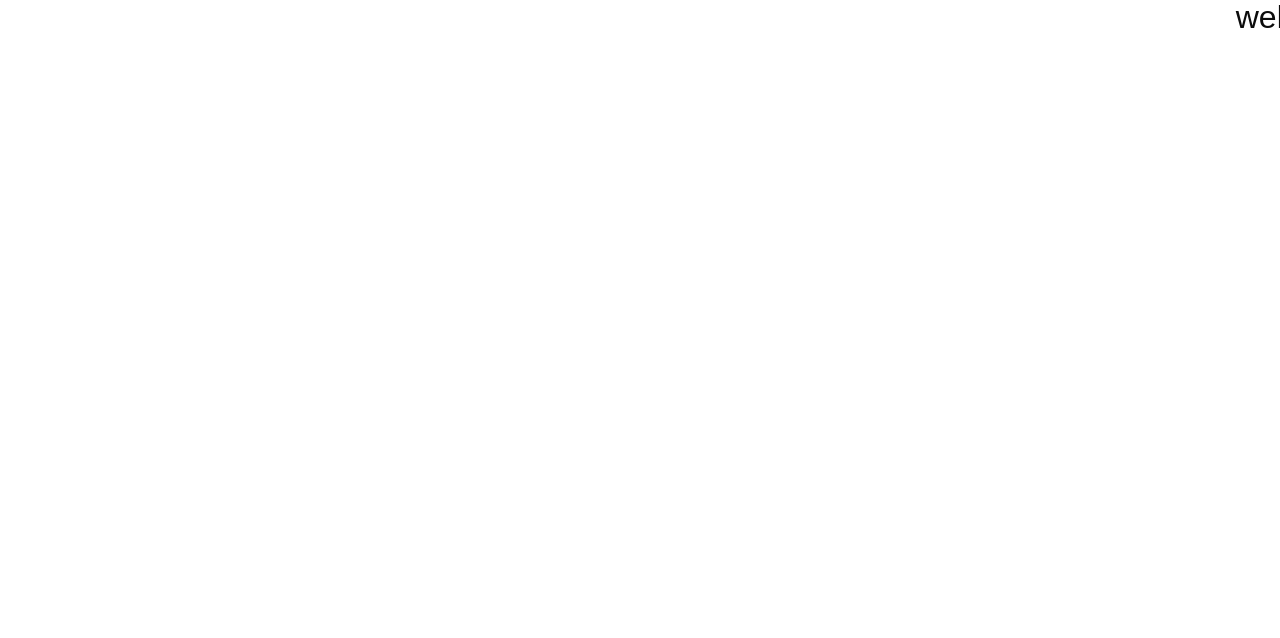
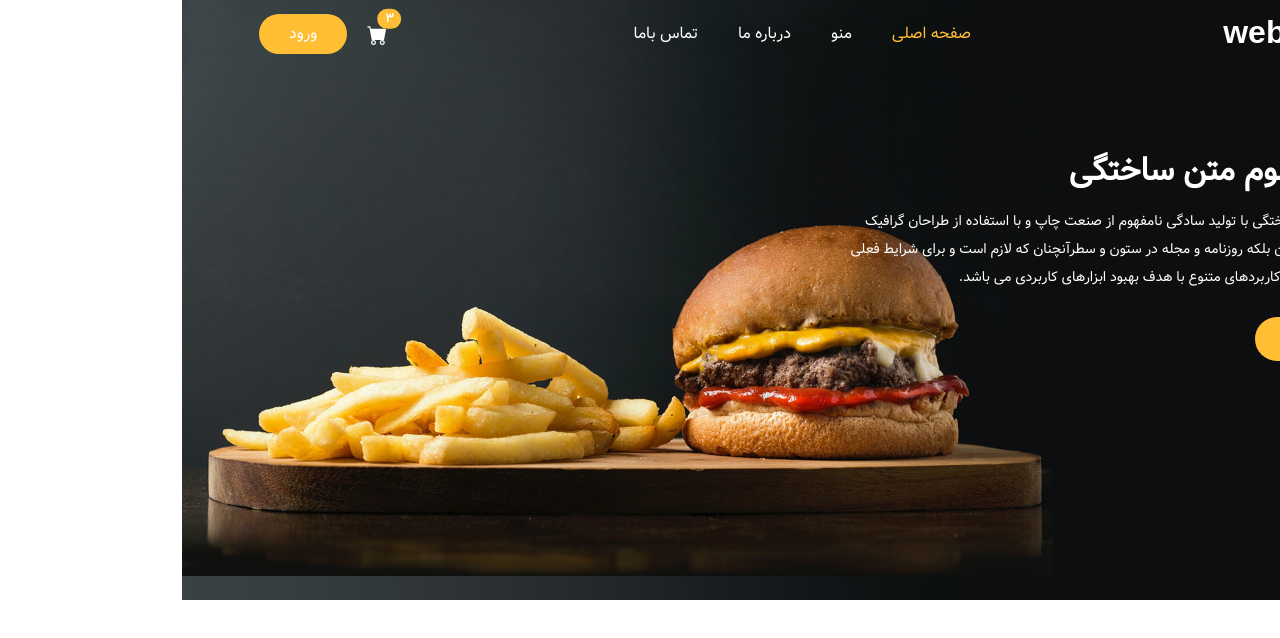
Before and after one commit to Faranehyar/OnlineMarket, a Next.js app: page / in a window 1280 px wide. Shown: the top 638 px of the page. Built offline with nearby package versions, Linux system fonts and the light colour scheme.

Commit message:
import header

```diff
--- a/app/layout.js
+++ b/app/layout.js
@@ -1,5 +1,6 @@
 import BootstrapClient from "@/components/libraries/Bootstrap";
 import "./globals.css";
+import Header from "@/components/layout/header";
 
 
 
@@ -7,6 +8,7 @@ export default function RootLayout({ children }) {
   return (
     <html lang="en" dir="rtl">
       <body >
+        <Header/>
         {children}
         <BootstrapClient />
       </body>
--- /dev/null
+++ b/components/layout/header.js
@@ -0,0 +1,156 @@
+import heroImage from "@/public/images/hero-bg.jpg"
+import Image from "next/image"
+
+export default function Header() {
+    return(
+        <div>
+        <div className="hero_area">
+        <div className="bg-box">
+            <Image src={heroImage} priority alt="hero-image"/>
+        </div>
+
+        <header className="header_section">
+            <div className="container">
+                <nav className="navbar navbar-expand-lg custom_nav-container">
+                    <a className="navbar-brand" href="index.html">
+                        <span>
+                            webprog.io
+                        </span>
+                    </a>
+
+                    <button className="navbar-toggler" type="button" data-bs-toggle="collapse"
+                        data-bs-target="#navbarSupportedContent" aria-controls="navbarSupportedContent"
+                        aria-expanded="false" aria-label="Toggle navigation">
+                        <span className="navbar-toggler-icon"></span>
+                    </button>
+
+                    <div className="collapse navbar-collapse" id="navbarSupportedContent">
+                        <ul className="navbar-nav mx-auto">
+                            <li className="nav-item active">
+                                <a className="nav-link" href="index.html">صفحه اصلی</a>
+                            </li>
+                            <li className="nav-item">
+                                <a className="nav-link" href="menu.html">منو</a>
+                            </li>
+                            <li className="nav-item">
+                                <a className="nav-link" href="about.html">درباره ما</a>
+                            </li>
+                            <li className="nav-item">
+                                <a className="nav-link" href="contact.html">تماس باما</a>
+                            </li>
+                        </ul>
+                        <div className="user_option">
+                            <a className="cart_link position-relative" href="cart.html">
+                                <i className="bi bi-cart-fill text-white fs-5"></i>
+                                <span className="position-absolute top-0 translate-middle badge rounded-pill">
+                                    3
+                                </span>
+                            </a>
+                            <a href="login.html" className="btn-auth">
+                                ورود
+                            </a>
+                        </div>
+                    </div>
+                </nav>
+            </div>
+        </header>
+
+        <section className="slider_section">
+            <div id="customCarousel1" className="carousel slide" data-bs-ride="carousel">
+                <div className="carousel-inner">
+                    <div className="carousel-item active">
+                        <div className="container">
+                            <div className="row">
+                                <div className="col-md-7 col-lg-6">
+                                    <div className="detail-box">
+                                        <h2 className="mb-3 fw-bold">
+                                            لورم ایپسوم متن ساختگی
+                                        </h2>
+                                        <p>
+                                            لورم ایپسوم متن ساختگی با تولید سادگی نامفهوم از صنعت چاپ و با استفاده
+                                            از
+                                            طراحان گرافیک است. چاپگرها و متون بلکه روزنامه و مجله در ستون و
+                                            سطرآنچنان که
+                                            لازم است و برای شرایط فعلی تکنولوژی مورد نیاز و کاربردهای متنوع با هدف
+                                            بهبود
+                                            ابزارهای کاربردی می باشد.
+                                        </p>
+                                        <div className="btn-box">
+                                            <a href="" className="btn1">
+                                                سفارش
+                                            </a>
+                                        </div>
+                                    </div>
+                                </div>
+                            </div>
+                        </div>
+                    </div>
+                    <div className="carousel-item">
+                        <div className="container">
+                            <div className="row">
+                                <div className="col-md-7 col-lg-6">
+                                    <div className="detail-box">
+                                        <h2 className="mb-3 fw-bold">
+                                            لورم ایپسوم متن ساختگی
+                                        </h2>
+                                        <p>
+                                            لورم ایپسوم متن ساختگی با تولید سادگی نامفهوم از صنعت چاپ و با استفاده
+                                            از
+                                            طراحان گرافیک است. چاپگرها و متون بلکه روزنامه و مجله در ستون و
+                                            سطرآنچنان که
+                                            لازم است و برای شرایط فعلی تکنولوژی مورد نیاز و کاربردهای متنوع با هدف
+                                            بهبود
+                                            ابزارهای کاربردی می باشد.
+                                        </p>
+                                        <div className="btn-box">
+                                            <a href="" className="btn1">
+                                                سفارش
+                                            </a>
+                                        </div>
+                                    </div>
+                                </div>
+                            </div>
+                        </div>
+                    </div>
+                    <div className="carousel-item">
+                        <div className="container">
+                            <div className="row">
+                                <div className="col-md-7 col-lg-6">
+                                    <div className="detail-box">
+                                        <h2 className="mb-3 fw-bold">
+                                            لورم ایپسوم متن ساختگی
+                                        </h2>
+                                        <p>
+                                            لورم ایپسوم متن ساختگی با تولید سادگی نامفهوم از صنعت چاپ و با استفاده
+                                            از
+                                            طراحان گرافیک است. چاپگرها و متون بلکه روزنامه و مجله در ستون و
+                                            سطرآنچنان که
+                                            لازم است و برای شرایط فعلی تکنولوژی مورد نیاز و کاربردهای متنوع با هدف
+                                            بهبود
+                                            ابزارهای کاربردی می باشد.
+                                        </p>
+                                        <div className="btn-box">
+                                            <a href="" className="btn1">
+                                                سفارش
+                                            </a>
+                                        </div>
+                                    </div>
+                                </div>
+                            </div>
+                        </div>
+                    </div>
+                </div>
+                <div className="container">
+                    <ol className="carousel-indicators">
+                        <li data-bs-target="#customCarousel1" data-bs-slide-to="0" className="active"></li>
+                        <li data-bs-target="#customCarousel1" data-bs-slide-to="1"></li>
+                        <li data-bs-target="#customCarousel1" data-bs-slide-to="2"></li>
+                    </ol>
+                </div>
+            </div>
+
+        </section>
+        </div>
+        </div>
+    )
+}
```
Also changed, not shown: public/images/hero-bg.jpg (added).
